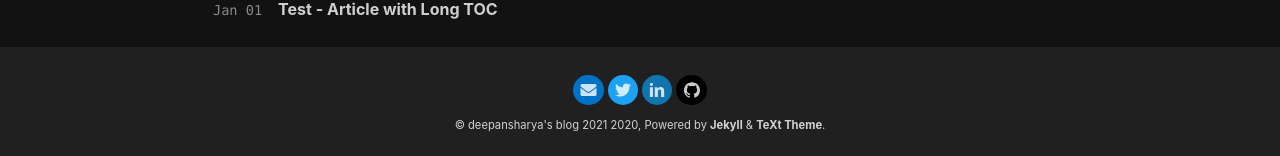
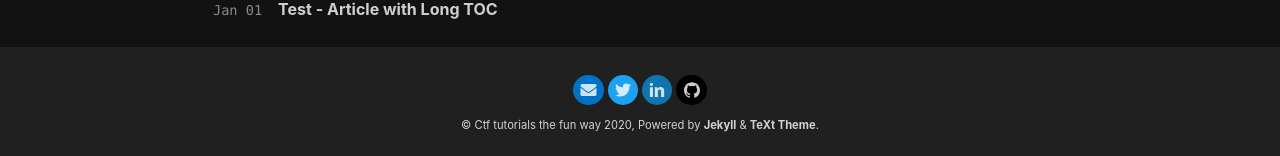
Before and after one commit to deepansharya1111/blog, a Jekyll site: the page built from archive.html, in a window 1280 px wide and 900 px high, scrolled down 793 px. Shown: the part 741-897 px from the top of the window. Built offline with Jekyll 4.4.1, drawn with Linux system fonts in a browser that asks for light colours; nearby versions of some CDN libraries; part of the change alters nothing that is shown; some of the changed text lies outside the part shown.

Commit message:
Update _config.yml

```diff
--- a/_config.yml
+++ b/_config.yml
@@ -18,11 +18,11 @@
 ##############################
 text_skin: "dark" # "default" (default), "dark", "forest", "ocean", "chocolate", "orange"
 highlight_theme: "tomorrow-night-bright" # "default" (default), "tomorrow", "tomorrow-night", "tomorrow-night-eighties", "tomorrow-night-blue", "tomorrow-night-bright"
-url     : "https://deepansharya1111.github.io/"
+url     : "https://deepansharya1111.github.io"
 baseurl : "/blog"
-title   : deepansharya's blog 2021
+title   : Ctf tutorials the fun way
 description: > # this means to ignore newlines until "Language & timezone"
-  Your Site Description
+  Learn the necessary Evil
 
 
 ## => Language and Timezone
@@ -83,14 +83,14 @@ toc:
 ## => Markdown Enhancements
 ##############################
 ## Mathjax
-mathjax: # false (default), true
-mathjax_autoNumber: # false (default), true
+mathjax: false
+mathjax_autoNumber: false
 
 ## Mermaid
-mermaid: # false (default), true
+mermaid: false
 
 ## Chart
-chart: # false (default), true
+chart: false
 
 
 ## => Paginate
@@ -121,7 +121,7 @@ comments:
 
   ## Disqus
   disqus:
-    shortname: # the Disqus shortname for the site
+    shortname: https-deepansharya1111-github-io
 
   ## Gitalk
   # please refer to https://github.com/gitalk/gitalk for more info.
@@ -168,11 +168,11 @@ search:
 ## => Analytics
 ##############################
 analytics:
-  provider: false # false (default), "google", "custom"
+  provider: "google" # false (default), "google", "custom"
 
   ## Google Analytics
   google:
-    tracking_id : # Google Analytics id for the site
+    tracking_id : "G-LNQE6M24XE" # Google Analytics id for the site
     anonymize_ip: false # Anonymize IP tracking for Analytics
 
 
@@ -185,6 +185,8 @@ permalink   : date
 exclude:
   - LICENSE
   - README.md
+  - /assigments
+  - CONTRIBUTING.md
 
 
 defaults:
@@ -197,7 +199,7 @@ defaults:
       license: true
       aside:
         toc: true
-      show_edit_on_github: true
+      show_edit_on_github: false
       show_subscribe: true
       pageview: true
 
```
